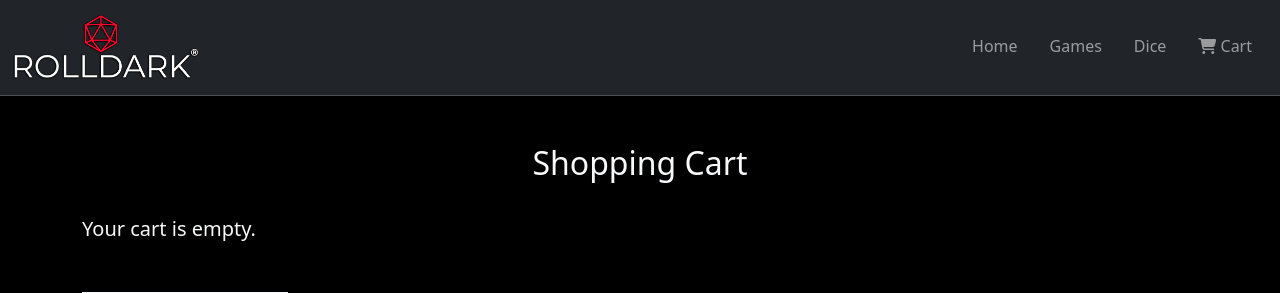
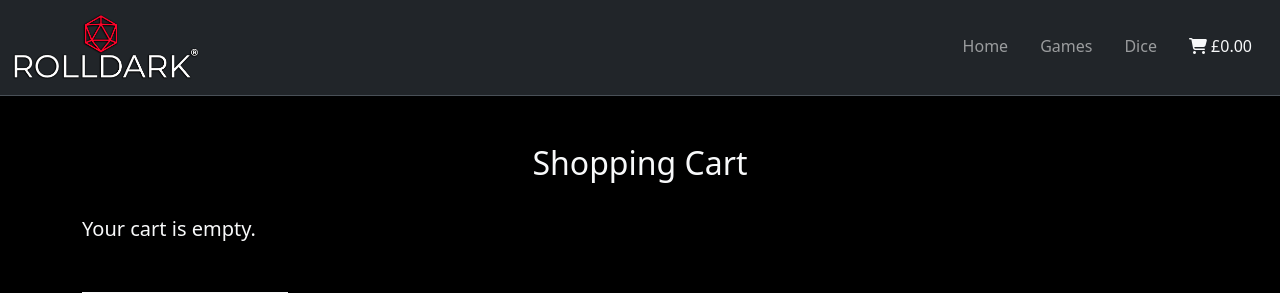
Before and after one commit to BenMilesRocks/4-rolldark, a Django app: page /cart/ in a window 1280 px wide. Shown: the top 293 px of the page. Run offline with Django 5.2, Linux system fonts and the light colour scheme; some libraries are stand-ins or nearby versions.

Commit message:
adds cart grand total to navbar in base.html

```diff
--- a/templates/base.html
+++ b/templates/base.html
@@ -64,8 +64,17 @@
                         </li>
 
                         <li class="nav-item">
-                            <a {% if request.resolver_match.url_name == 'cart' %}class="active nav-link" aria-current="page"{% else %}class="nav-link"{% endif %} href="{% url 'view_cart' %}">
-                                <i class="fa-solid fa-cart-shopping"></i> Cart
+                            <a class="{% if grand_total %}text-light font-weight-bold{% else %}text-light{% endif %} nav-link" href="{% url 'view_cart' %}">
+                                <div class="text-center">
+                                    <i class="fa-solid fa-cart-shopping"></i>
+                                    <span class="my-2">
+                                        {% if grand_total %}
+                                            £{{ grand_total|floatformat:2 }}
+                                        {% else %}
+                                            £0.00
+                                        {% endif %}
+                                    </span>
+                                    </div>
                             </a>
                         </li>
 
```
